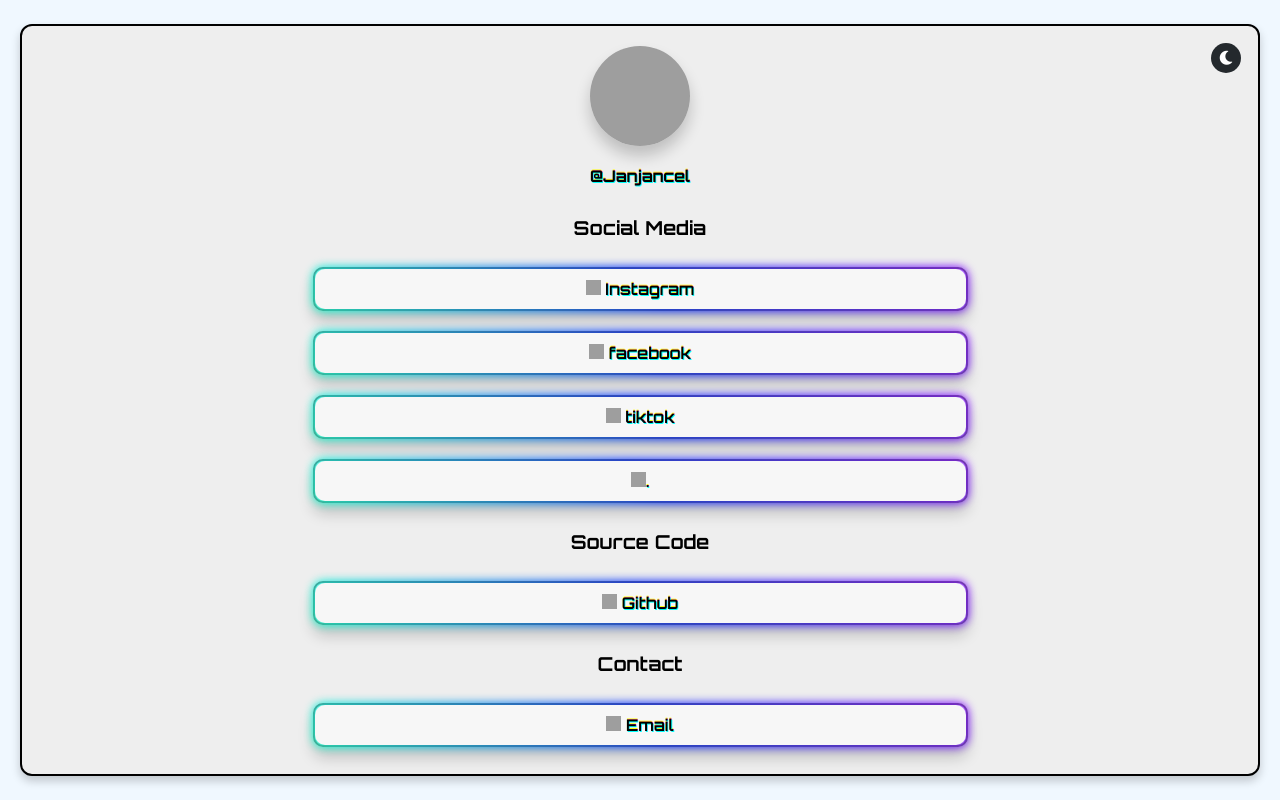
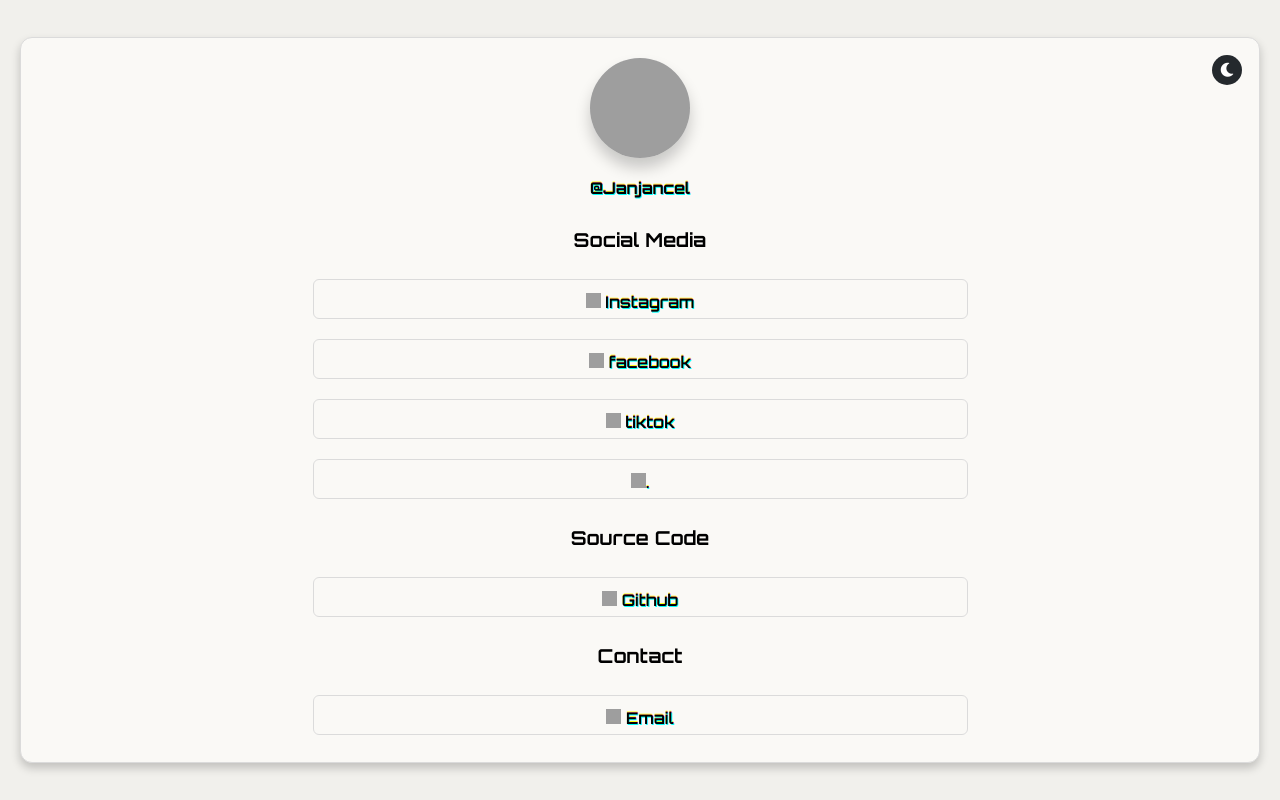
Before and after one commit to Janjancel/T10v.2, a plain HTML site: page index.html in a window 1280 px wide. Drawn offline with Linux system fonts and the light colour scheme; grey boxes are pictures that could not be loaded.

Commit message:
Update style.css

```diff
--- a/style.css
+++ b/style.css
@@ -15,12 +15,12 @@ main{
   display: flex;
   align-items: center;
   justify-content: center;
-  background: #F0F8FF;
+  background: #f1f0ec;
   padding: 0 20px;
 }
 
 main.dark{
-  background: #1a2634;
+  background: #1e2c3c;
 }
 
 
@@ -29,7 +29,7 @@ main .container{
   align-items: center;
   justify-content: center;
   width: 100%;
-  background-color: #eeeeee;
+  background-color: #FAF9F6;
   box-shadow: 0 5px 10px rgba(0, 0, 0, 0.2);
   border-radius: 12px;
   position: relative;
@@ -71,7 +71,7 @@ main.dark .link-section a{
   border-color: rgb(66, 65, 65);
   border-radius: 10px;
 }
-main.dark #ig:hover,
+/* main.dark #ig:hover,
 main.dark #fb:hover,
 main.dark #tiktok:hover,
 main.dark #x:hover,
@@ -79,15 +79,14 @@ main.dark #github:hover,
 main.dark #email:hover{
   background:linear-gradient(#403d3d, #706767);
 
-}
+} */
 
 main.dark .container{
   color: #fff;
   background-color: #1a2634;
   box-shadow: 0 5px 10px rgba(0, 0, 0, 0.2);
-  border: solid 2px;
-  border-color: rgb(125, 134, 134);
-  border-radius: 10px;
+  border: 1px solid #5c5959;
+  border-radius: .375em;
 
 }
 main.dark footer{
@@ -156,16 +155,18 @@ main.dark #email:hover{
   margin: 27px auto;
 }
 .container{
-  border-color: #558676;
+  /* border-color: #558676;
   border: solid 2px;
-  border-radius: 10px;
+  border-radius: 10px; */
+  border: 1px solid #dbdbdb;
+  border-radius: .375em;
 }
 .link-section a {
   position: relative;
   background-color: transparent;
   color: var(--accentColor);
-  border: solid 2px;
-  border-radius: 10px;
+  /* border: solid 2px; */
+  /* border-radius: 10px; */
   font-size: 1rem;
   text-align: center;
   display: block;
@@ -174,10 +175,10 @@ main.dark #email:hover{
   margin-bottom: 20px;
   padding: 10px;
   text-decoration: none;
-  background:linear-gradient(#fcfcfc, #d2d0d0);
-  box-shadow: 0 10px 15px rgba(0, 0, 0, 0.2);
+  /* background:linear-gradient(#fcfcfc, #d2d0d0); */
+  /* box-shadow: 0 10px 15px rgba(0, 0, 0, 0.2); */
   font-weight: 600;
-  border-color: #6c6c6c;
+  /* border-color: #6c6c6c; */
 }
 
 .icon{
@@ -268,12 +269,12 @@ h1 span:last-child {
 
 #ig:hover ,#fb:hover, #tiktok:hover, #x:hover, #github:hover, #email:hover{
   transform: translateY(-5px);
-  background:linear-gradient(#ffffff, #988b8b);
+  /* background:linear-gradient(#ffffff, #988b8b); */
 
 }
 
 
-.link {
+/* .link {
   padding: 0.6em 2em;
   border: none;
   outline: none;
@@ -338,7 +339,54 @@ h1 span:last-child {
   left: 0;
   top: 0;
   border-radius: 10px;
+} */
+
+
+
+.link{
+  align-items: center;
+  appearance: none;
+  background-color: #e1d8d8;
+  border: 1px solid #dbdbdb;
+  border-radius: .375em;
+  box-shadow: none;
+  box-sizing: border-box;
+  color: #363636;
+  cursor: pointer;
+  display: inline-flex;
+  /* font-family: BlinkMacSystemFont,-apple-system,"Segoe UI",Roboto,Oxygen,Ubuntu,Cantarell,"Fira Sans","Droid Sans","Helvetica Neue",Helvetica,Arial,sans-serif; */
+  font-size: 1rem;
+  height: 2.5em;
+  justify-content: center;
+  line-height: 1.5;
+  padding: calc(.5em - 1px) 1em;
+  position: relative;
+  text-align: center;
+  user-select: none;
+  -webkit-user-select: none;
+  touch-action: manipulation;
+  vertical-align: top;
+  white-space: nowrap;
 }
+
+.link:active {
+  border-color: #4a4a4a;
+  outline: 0;
+}
+
+.link:focus {
+  border-color: #485fc7;
+  outline: 0;
+}
+
+.link:hover {
+  border-color: #b5b5b5;
+}
+
+.link:focus:not(:active) {
+  box-shadow: rgba(72, 95, 199, .25) 0 0 0 .125em;
+}
+
 
 
 main.dark .link {
@@ -402,7 +450,7 @@ main.dark .link:after {
   position: absolute;
   width: 100%;
   height: 100%;
-  background: #252a34;
+  background: #1a2634;
   left: 0;
   top: 0;
   border-radius: 10px;
```
